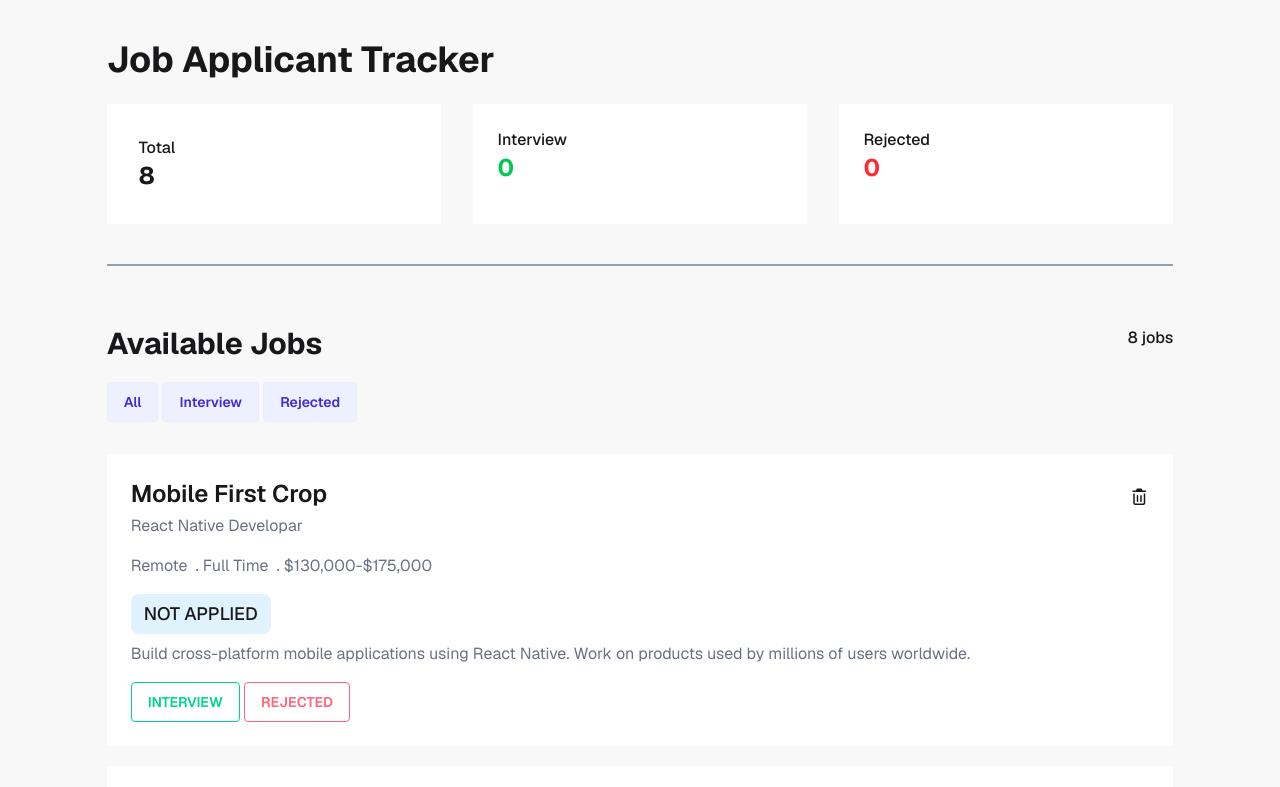
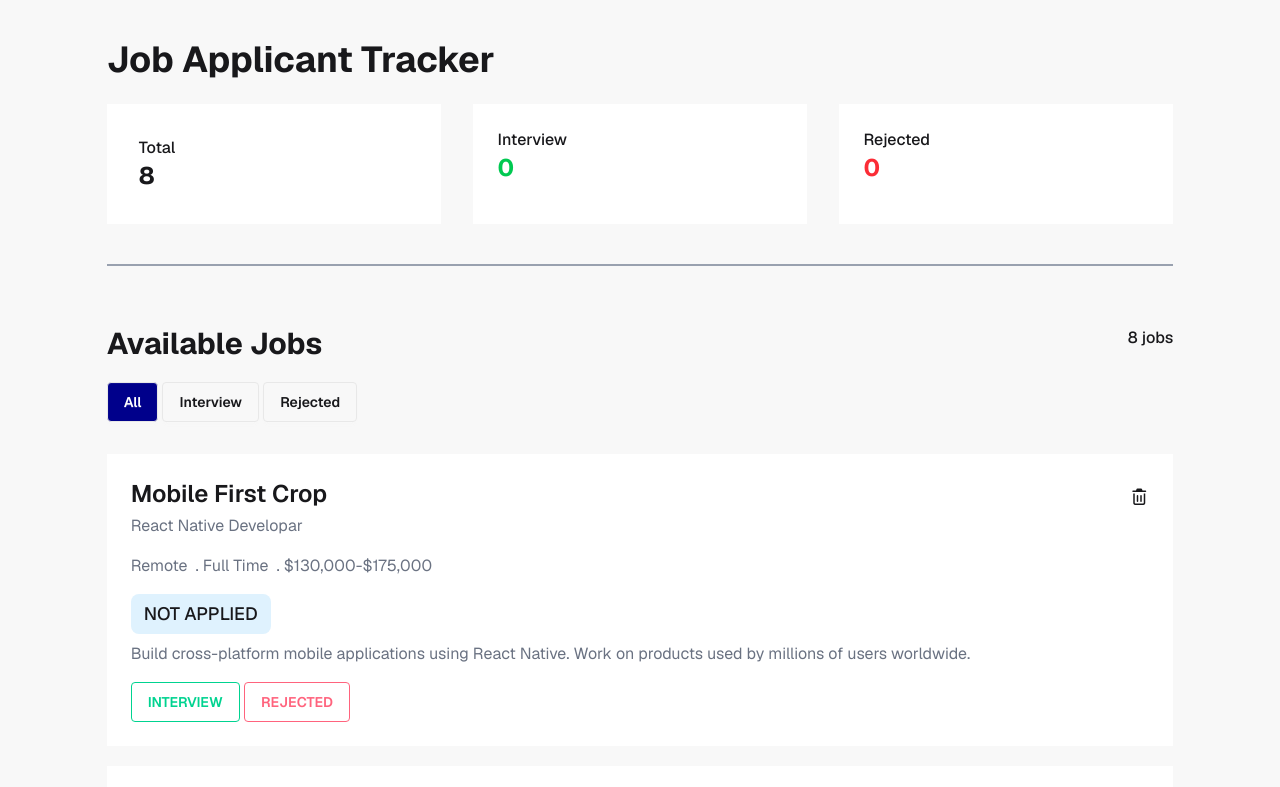
Before and after one commit to mahadinrahman/B13-A4-PH-Job-Tracker, a plain HTML site: page index.html in a window 1280 px wide. Both pictures are taken after a click on the button "All". Shown: the top 787 px of the page. Drawn offline with nearby package versions, Linux system fonts and the light colour scheme.

Commit message:
toggle add

```diff
--- a/index.html
+++ b/index.html
@@ -17,6 +17,13 @@
         *{
            font-family: "Geist", sans-serif;
         }
+
+        .active {
+  background-color:darkblue;
+  color: white;
+}
+
+
     </style>
 </head>
 <body class=" bg-base-200">
@@ -46,9 +53,10 @@
             <div>
             <h2 class="text-3xl font-bold mb-5">Available Jobs</h2>
 
-               <button id="btn-all" class="btn btn-primary btn-soft ">All</button>
-               <button id="btn-interview" class="btn btn-primary btn-soft">Interview</button>
-               <button id="btn-rejected" class="btn btn-primary btn-soft">Rejected</button>
+               <button id="btn-all" class="btn  toggle-btn">All</button>
+               <button id="btn-interview" class="btn toggle-btn">Interview</button>
+               <button id="btn-rejected" class="btn toggle-btn">Rejected</button>
+
             </div>
             <p class="font-medium"><span id="checking-number" class="font-medium">0</span> jobs</p>
             </div>
--- a/index.js
+++ b/index.js
@@ -245,3 +245,13 @@ let interviewSection=document.getElementById('interview');
 
 
   });
+
+  const buttons=document.querySelectorAll('.toggle-btn');
+
+  buttons.forEach(button=>{
+    button.addEventListener('click',function(){
+
+        buttons.forEach(btn=>btn.classList.remove('active'));
+        this.classList.add('active');
+    });
+  });
```
